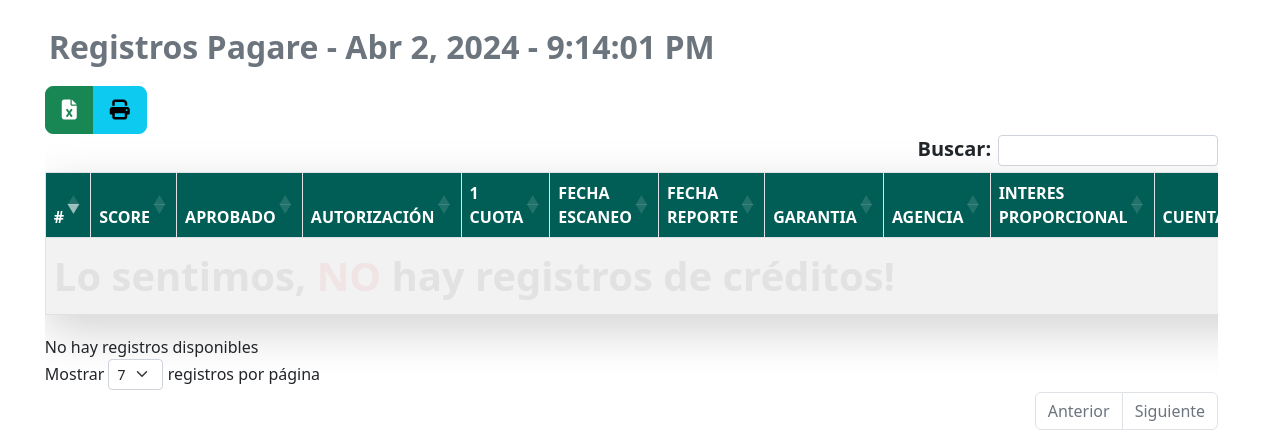
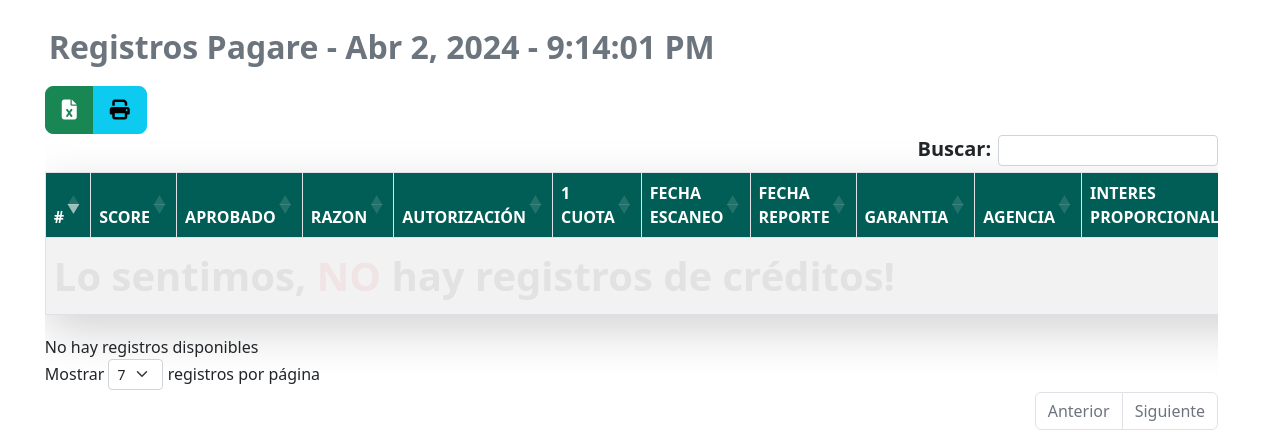
Before and after one commit to Santi0920/menu-datacredito, a Laravel app: template resources/views/Consultante/registropagaress400.blade.php in a window 1280 px wide. Shown: the part 76-512 px from the top of the page. Run offline with Laravel 9, Linux system fonts and the light colour scheme; the template is opened without the code that fills it, so the values that code supplies are empty; a user stored in the database is signed in; data comes from the database, SQL or seed files in the repository; some libraries are stand-ins or nearby versions.

Commit message:
razon fue agregada a director

```diff
--- a/resources/views/Consultante/registropagaress400.blade.php
+++ b/resources/views/Consultante/registropagaress400.blade.php
@@ -115,7 +115,7 @@
             <!-- <th scope="col">ASEGURABILIDAD</th> -->
           <th scope="col">SCORE</th>
           <th scope="col">APROBADO</th>
-          <!-- <th scope="col">RAZON</th> -->
+          <th scope="col">RAZON</th>
           <th scope="col">AUTORIZACIÓN</th>
           <th scope="col">1 CUOTA</th>
           <th scope="col">FECHA ESCANEO</th>
@@ -1091,6 +1091,15 @@
 
       }
     },
+    {
+        data: 'Razon',
+        createdCell: function (td, cellData, rowData, row, col) {
+            $(td).css({
+                'font-weight': 'bold',
+                'font-size': '20px'
+            });
+        }
+    },
 {    data: null,
       render: function(data, type, row) {
         var id = row.ID;
```
